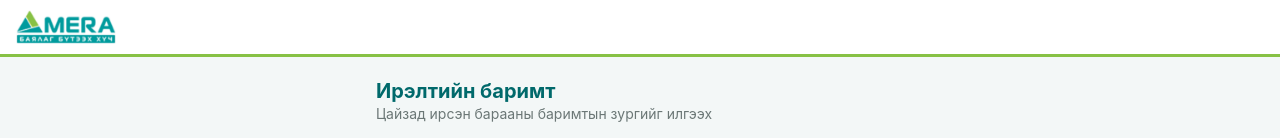
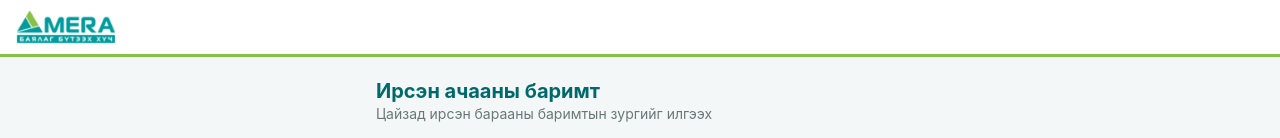
Before and after one commit to tuugye1-prog/mera-irelt, a plain HTML site: page index.html in a window 1280 px wide. Shown: the top 138 px of the page. Drawn offline with Linux system fonts and the light colour scheme.

Commit message:
Add files via upload

```diff
--- a/index.html
+++ b/index.html
@@ -3,13 +3,13 @@
 <head>
 <meta charset="utf-8">
 <meta name="viewport" content="width=device-width, initial-scale=1, viewport-fit=cover">
-<title>Ирэлтийн баримт</title>
+<title>Ирсэн ачаа</title>
 <meta name="theme-color" content="#00696B">
 <link rel="manifest" href="manifest.webmanifest">
 <link rel="icon" href="icon-192.png">
 <link rel="apple-touch-icon" href="icon-192.png">
 <meta name="apple-mobile-web-app-capable" content="yes">
-<meta name="apple-mobile-web-app-title" content="Ирэлт">
+<meta name="apple-mobile-web-app-title" content="Ирсэн ачаа">
 <style>
 :root{
   --teal:#009B9D; --dark:#00696B; --lime:#87C145; --ink:#1D2B2A; --grey:#6B7776;
@@ -73,7 +73,7 @@ textarea{min-height:70px;resize:vertical}
 <main>
   <!-- Sign-in -->
   <section id="vLogin" class="hidden">
-    <h1>Ирэлтийн баримт</h1>
+    <h1>Ирсэн ачааны баримт</h1>
     <p class="sub">Цайзад ирсэн барааны баримтын зургийг илгээх</p>
     <div class="card center">
       <p>Mera-гийн Microsoft хаягаараа нэвтэрнэ.</p>
@@ -188,7 +188,7 @@ async function putFile(folderId, name, blob, type){
     { method: "PUT", headers: {"Content-Type": type}, body: blob });
 }
 
-/* ---------- Excel log (Өрмийн захиалгын явц 2026.xlsx → Ирэлт) ---------- */
+/* ---------- Excel log (Өрмийн захиалгын явц 2026.xlsx → Ирсэн ачаа) ---------- */
 const WB = () => `/drives/${CFG.driveId}/items/${CFG.trackerItemId}/workbook`;
 async function ensureTable(){
   try { await gfetch(`${WB()}/tables/${CFG.table}`); return; } catch(e){ if (e.status !== 404) throw e; }
```
Also changed, not shown: manifest.webmanifest, 1 other file.
